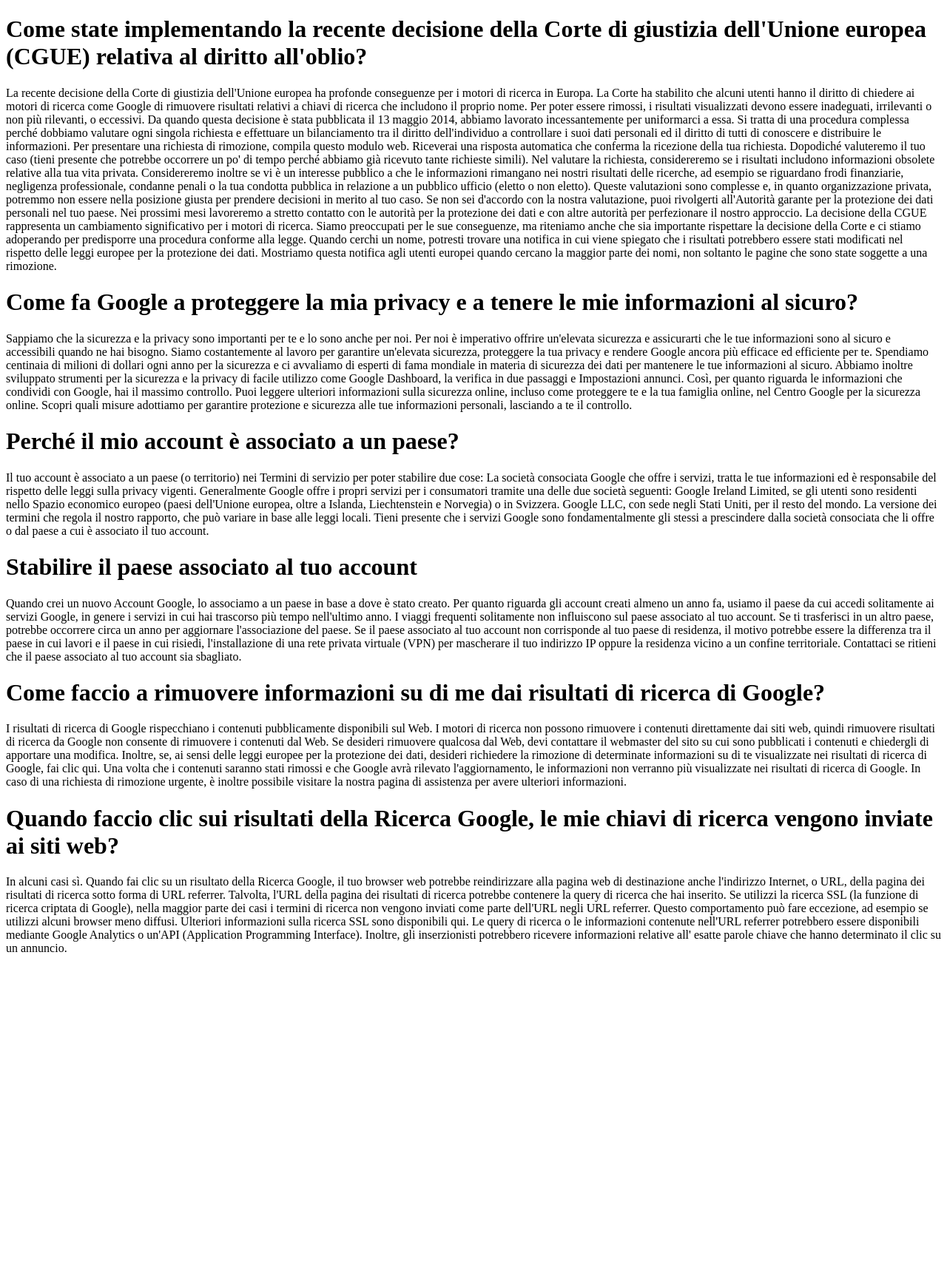
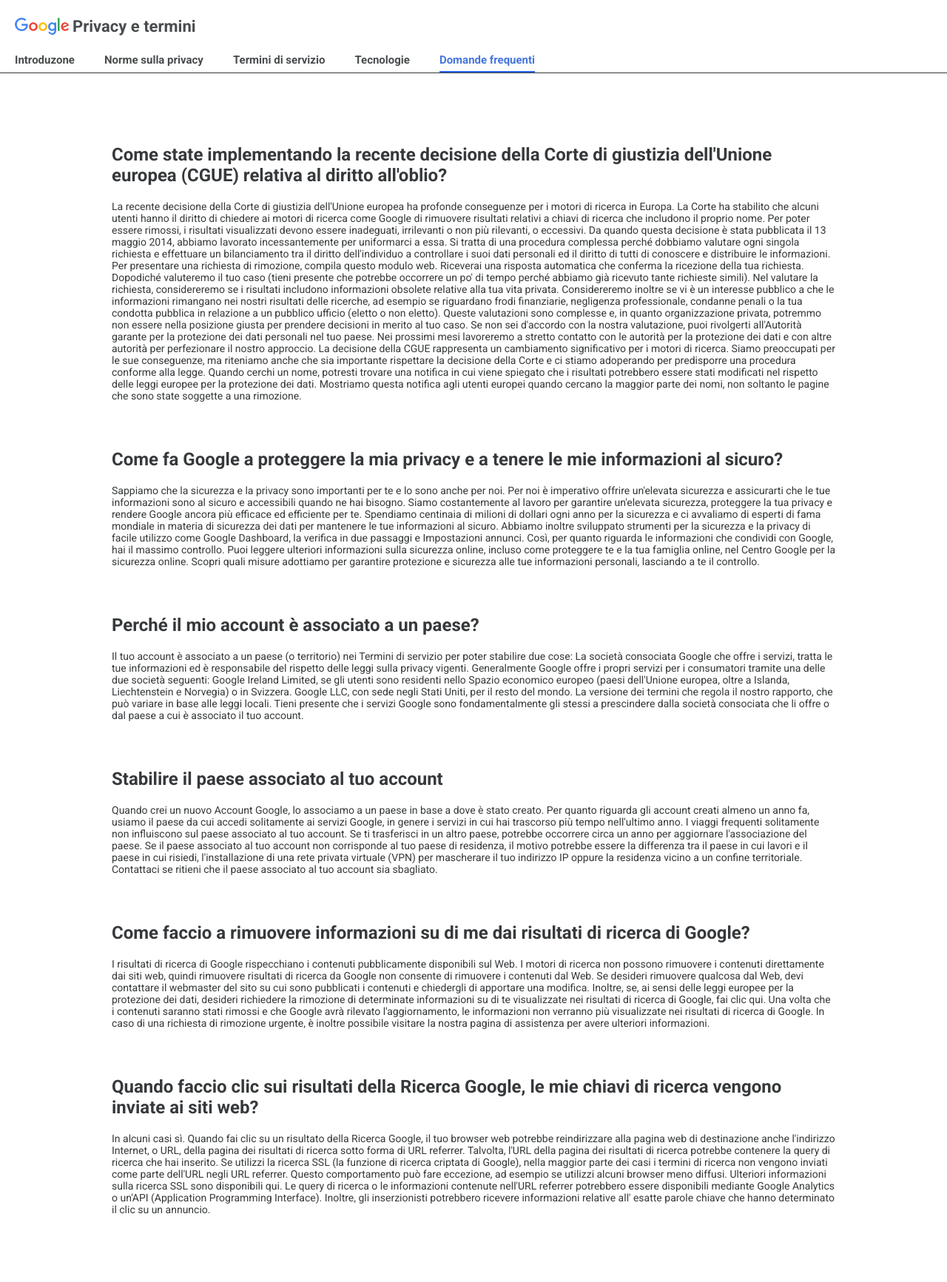
Before and after one commit to GabrieleCorti/php-google-faq, a PHP site: page / in a window 1280 px wide. Shown: the whole page at 74% size. Before the commit the page ends 1287 px from the top, so only its background shows below. Run offline with PHP 8.4, Linux system fonts and the light colour scheme.

Commit message:
anche css

```diff
--- a/index.php
+++ b/index.php
@@ -59,14 +59,36 @@ $faqs = [
     <meta charset="UTF-8">
     <meta http-equiv="X-UA-Compatible" content="IE=edge">
     <meta name="viewport" content="width=device-width, initial-scale=1.0">
+    <link rel="stylesheet" href="style.css">
+    <link rel="preconnect" href="https://fonts.gstatic.com">
+    <link href="https://fonts.googleapis.com/css2?family=Roboto:wght@400;500;700;900&display=swap" rel="stylesheet">
     <title>Document</title>
 </head>
 
 <body>
-    <?php foreach ($faqs as $faq) : ?>
-        <h1><?= $faq["question"] ?></h1>
-        <p><?= $faq["answer"] ?></p>
-    <?php endforeach; ?>
+    <header>
+        <div class="logo_title">
+            <div class="logo_container">
+                <img src="googlelogo_clr_74x24px.svg" alt="">
+            </div>
+            <h1>Privacy e termini</h1>
+        </div>
+        <nav>
+            <ul>
+                <li><a href="#">Introduzone</a></li>
+                <li><a href="#">Norme sulla privacy</a></li>
+                <li><a href="#">Termini di servizio</a></li>
+                <li><a href="#">Tecnologie</a></li>
+                <li class="active"><a href="#">Domande frequenti</a></li>
+            </ul>
+        </nav>
+    </header>
+    <div class="text_content">
+        <?php foreach ($faqs as $faq) : ?>
+            <h2><?= $faq["question"] ?></h2>
+            <p><?= $faq["answer"] ?></p>
+        <?php endforeach; ?>
+    </div>
 </body>
 
 </html>
--- /dev/null
+++ b/style.css
@@ -0,0 +1,75 @@
+* {
+    box-sizing: border-box;
+    padding: 0;
+    margin: 0;
+}
+
+body {
+    font-family: 'Roboto', sans-serif;
+    color: #36393b;
+}
+
+img {
+    display: block;
+}
+
+h1 {
+    font-size: 22px;
+    opacity: 0.9;
+}
+
+h2 {
+    font-size: 24px;
+    padding-top: 64px;
+}
+
+p {
+    font-size: 14px;
+    padding-top: 20px;
+}
+
+.text_content {
+    max-width: 978px;
+    margin: auto;
+    padding: 32px 0 90px 0;
+}
+
+.logo_title {
+    padding: 8px;
+    display: flex;
+    align-items: center;
+    line-height: 2.5;
+}
+
+.logo_container {
+    padding-left: 12px;
+    margin-right: 4px;
+}
+ ul {
+     list-style: none;
+     display: flex;
+     padding: 0 0 0 20px;
+     border-bottom: 1px solid #36393b;
+ }
+
+li {
+    margin-right: 40px;
+    padding-bottom: 6px;
+}
+
+a {
+    font-size: 15px;
+    color: #36393b;
+    opacity: 0.9;
+    text-decoration: none;
+    font-weight: bold;
+}
+
+li.active a {
+    color: #3367D9;
+}
+
+li.active {
+    color: #3367D9;
+    border-bottom: 2px solid #2966eb;
+}
```
Also changed, not shown: googlelogo_clr_74x24px.svg (added).
